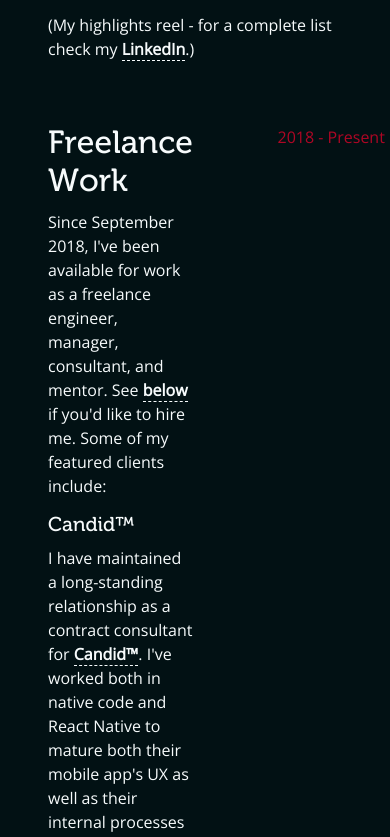
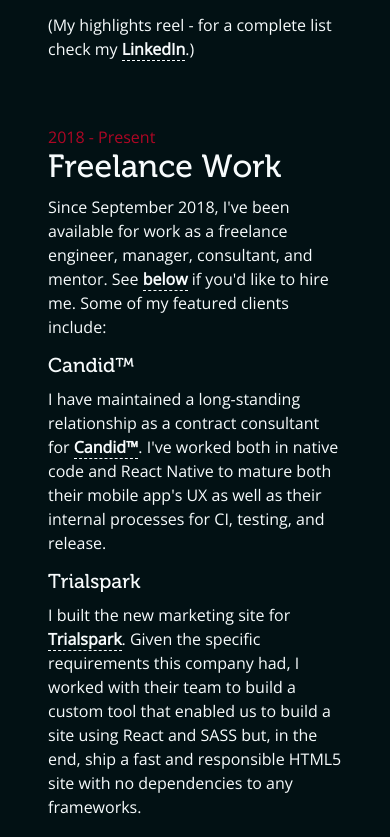
Before and after one commit to zackdotcomputer/my-homepage, a Next.js app: page / in a window 390 px wide. Shown: the part 1560-2397 px from the top of the page. Built offline with nearby package versions, Linux system fonts and the light colour scheme.

Commit message:
Refinements to responsive resume layout

```diff
--- a/styles/layout.scss
+++ b/styles/layout.scss
@@ -16,16 +16,13 @@
     z-index: $zindex-fixed;
 
     @include media-breakpoint-down(md) {
+      position: relative;
       height: 40vh;
       width: 100%;
       top: 0;
       left: 0;
       right: 0;
       bottom: unset;
-    }
-
-    @include media-breakpoint-down(xs) {
-      position: relative;
     }
   }
 
@@ -37,15 +34,11 @@
 
     @include media-breakpoint-down(md) {
       width: 100%;
-      margin-top: 40vh;
+      margin-top: 0;
     }
 
     @include media-breakpoint-up(lg) {
       min-height: 100vh;
-    }
-
-    @include media-breakpoint-down(xs) {
-      margin-top: 0;
     }
 
     .content-pane > section {
--- a/styles/sections/resume.scss
+++ b/styles/sections/resume.scss
@@ -5,13 +5,32 @@
     margin-top: 4rem;
     margin-bottom: 3rem;
     display: flex;
-    flex-direction: row;
+    flex-direction: column-reverse;
+
+    // For md or xl+, put the date over to the right
+    @include media-breakpoint-up(xl) {
+      flex-direction: row;
+    }
+
+    @include media-breakpoint-only(md) {
+      flex-direction: row;
+    }
 
     .resume-date {
-      min-width: 12rem;
-      text-align: right;
+      text-align: left;
       color: $red;
       opacity: 0.8;
+
+      // For md or xl+, put the date over to the right
+      @include media-breakpoint-up(xl) {
+        min-width: 12rem;
+        text-align: right;
+      }
+
+      @include media-breakpoint-only(md) {
+        min-width: 12rem;
+        text-align: right;
+      }
     }
   }
 }
```
